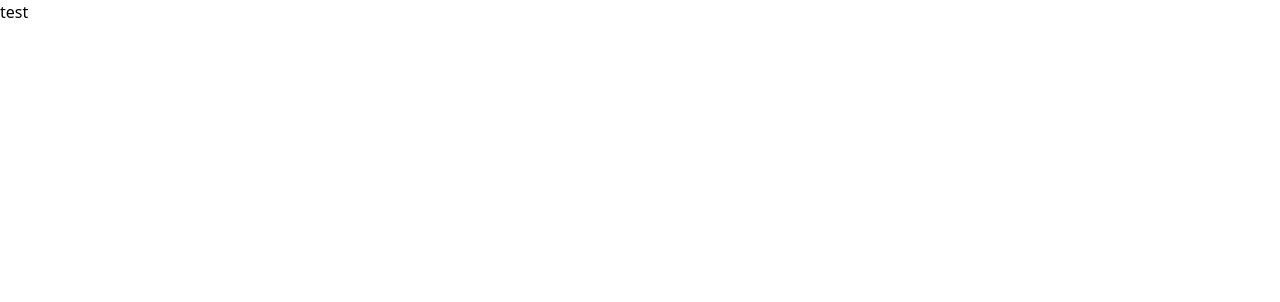
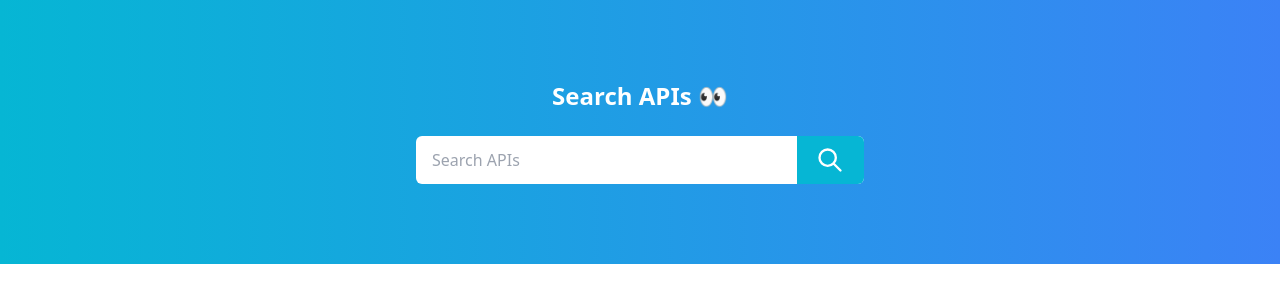
Before and after one commit to villetoimela/public-api-list, a JavaScript app: page / in a window 1280 px wide. Shown: the top 302 px of the page. Built offline with nearby package versions, Linux system fonts and the light colour scheme; the HTML template or start-up script is replaced by a standard one.

Commit message:
added header component and styled input box and search button

```diff
--- a/src/components/Header.js
+++ b/src/components/Header.js
@@ -2,8 +2,22 @@
 
 const header = () => {
   return (
-    <div>
-        <h3>test</h3>
+    <div className="bg-gradient-to-r from-cyan-500 to-blue-500
+    text-center py-20 px-2">
+      <h3 className="text-2xl text-white font-semibold">Search APIs 👀</h3>
+      <div className="flex items-center mt-6 max-w-md mx-auto bg-white rounded-md">
+        <input
+          type="text"
+          className="w-full px-4 py-2 rounded-md text-gray-800 focus:outline-none"
+          placeholder="Search APIs"
+        />
+        <button
+          className="bg-cyan-500 w-20 h-12 text-white rounded-r-md flex items-center justify-center">
+          <svg xmlns="http://www.w3.org/2000/svg" className="h-7 w-7" fill="none" viewBox="0 0 24 24" stroke="currentColor" strokeWidth={2}>
+            <path strokeLinecap="round" strokeLinejoin="round" d="M21 21l-6-6m2-5a7 7 0 11-14 0 7 7 0 0114 0z" />
+          </svg>
+        </button>
+      </div>
     </div>
   )
 }
```
